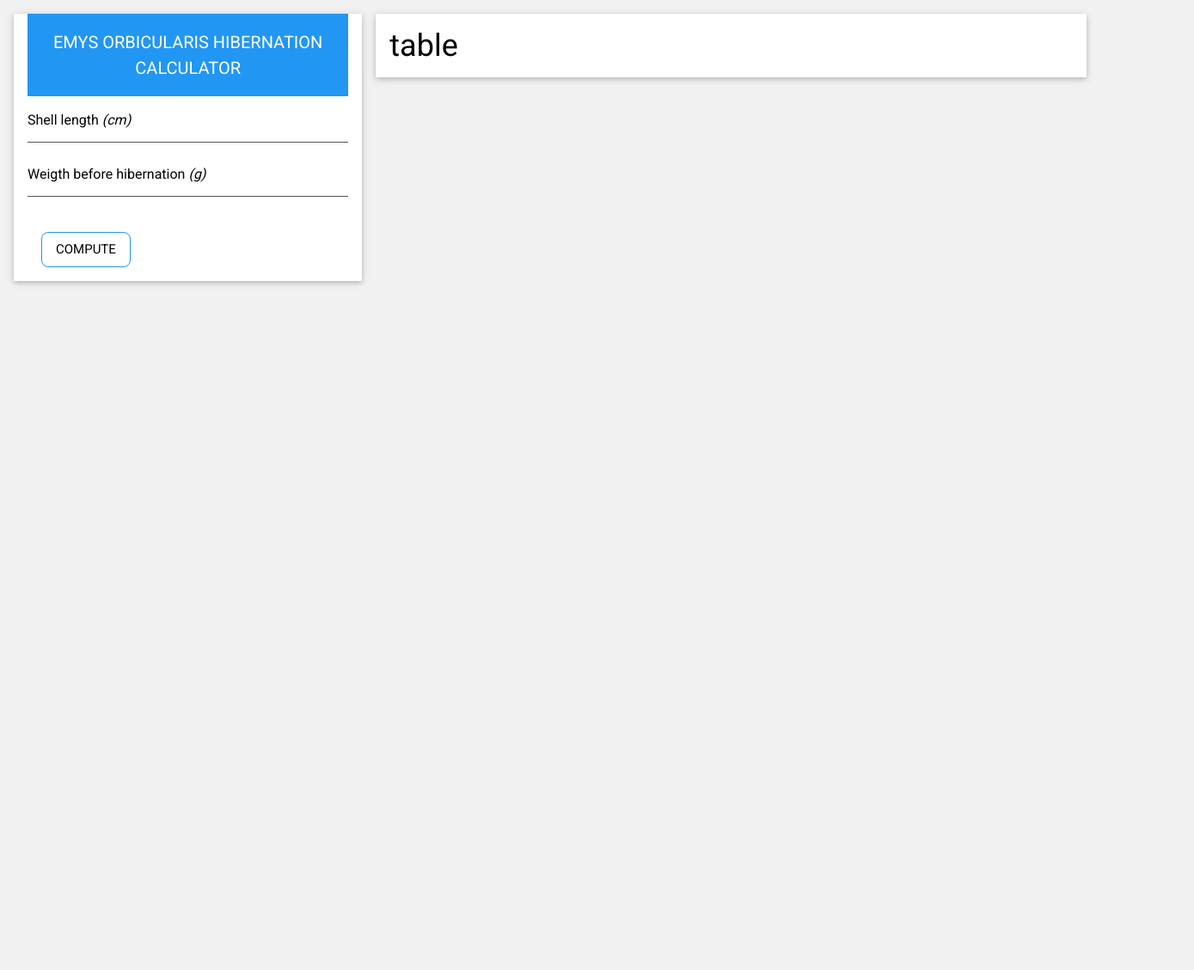
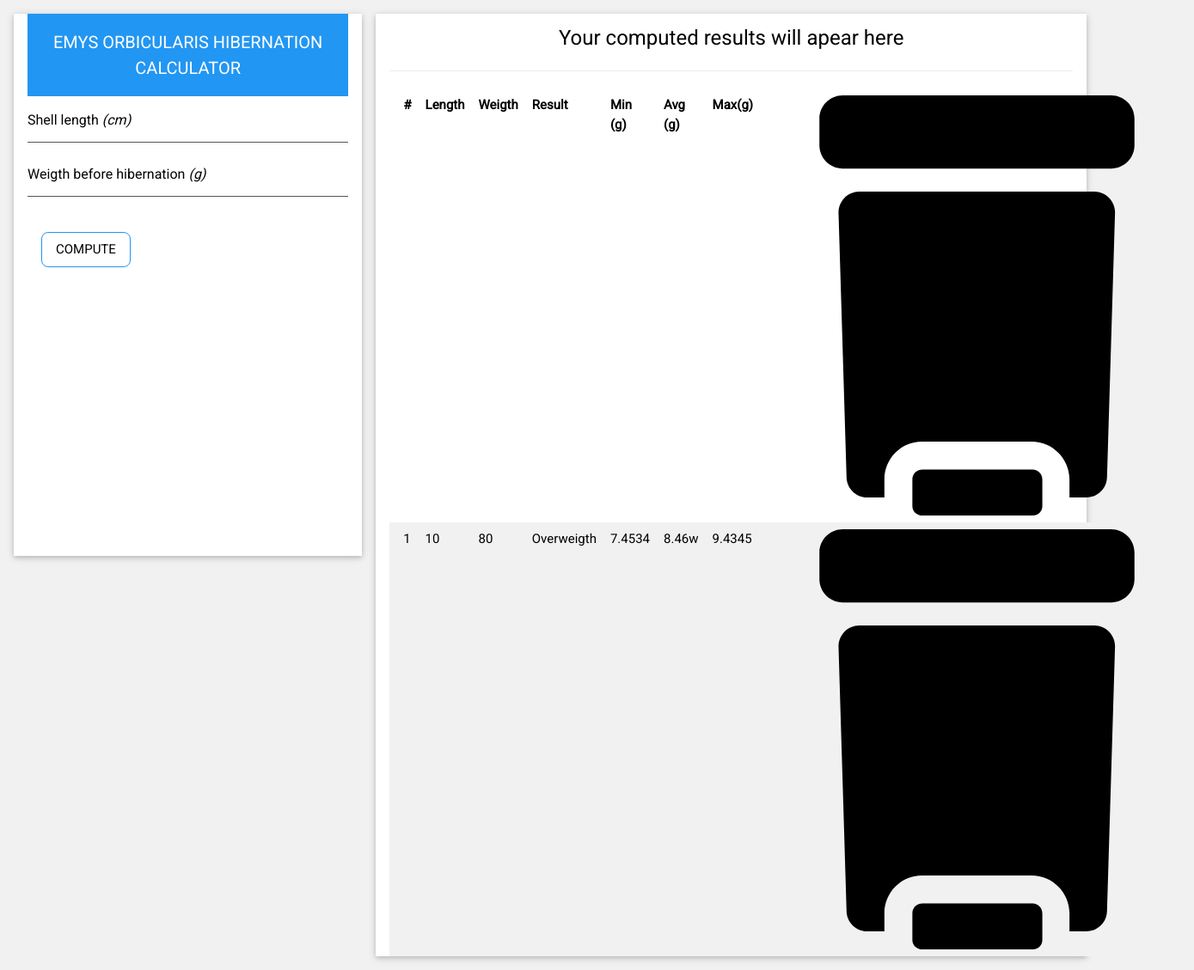
Before and after one commit to ioanpaul21/test-MBN-Tech, a plain HTML site: page views/index.html in a window 1280 px wide. Shown: the whole page at 86% size, 1389 px wide, since content can reach past the window. Before the commit the page ends 816 px from the top, so only its background shows below. Drawn offline with nearby package versions, Linux system fonts and the light colour scheme.

Commit message:
added table

```diff
--- a/views/index.html
+++ b/views/index.html
@@ -4,6 +4,7 @@
   <meta charset="UTF-8" />
   <meta name="viewport" content="width=device-width, initial-scale=1" />
   <link rel="stylesheet" href="https://www.w3schools.com/w3css/4/w3.css" />
+  <link rel="stylesheet" href="https://cdnjs.cloudflare.com/ajax/libs/font-awesome/4.7.0/css/font-awesome.min.css">
   <link rel="stylesheet" href="../public/css/style.css" />
   <link
     rel="stylesheet"
@@ -60,6 +61,7 @@
                 COMPUTE
               </button>
             </form>
+            <div class="w3-container w3-white" style="height: 40vh"></div>
           </div>
         </div>
 
@@ -67,8 +69,35 @@
 
         <!-- Right Column -->
         <div class="w3-twothird">
-          <div class="w3-container w3-card w3-white w3-margin-bottom">
-            <h1>table</h1>
+          <div class="w3-container w3-center w3-card w3-white w3-margin-bottom">
+            <h3>Your computed results will apear here</h3>
+            <hr />
+            <table class="w3-table w3-striped">
+              <tr>
+                <th>#</th>
+                <th>Length</th>
+                <th>Weigth</th>
+                <th>Result</th>
+                <th>Min (g)</th>
+                <th>Avg (g)</th>
+                <th>Max(g)</th>
+                <th>
+                  <img src="../public/images/delete-button-svgrepo-com.svg" />
+                </th>
+              </tr>
+              <tr>
+                <td>1</td>
+                <td>10</td>
+                <td>80</td>
+                <td>Overweigth</td>
+                <td>7.4534</td>
+                <td>8.46w</td>
+                <td>9.4345</td>
+                <td>
+                  <img src="../public/images/delete-button-svgrepo-com.svg" />
+                </td>
+              </tr>
+            </table>
           </div>
 
           <!-- End Right Column -->
```
Also changed, not shown: public/images/delete-button-svgrepo-com.svg (added).
